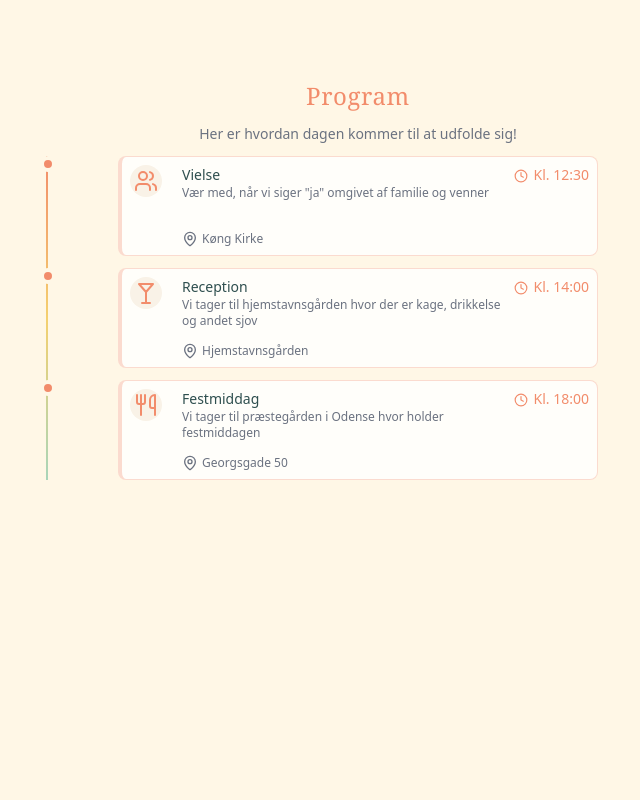
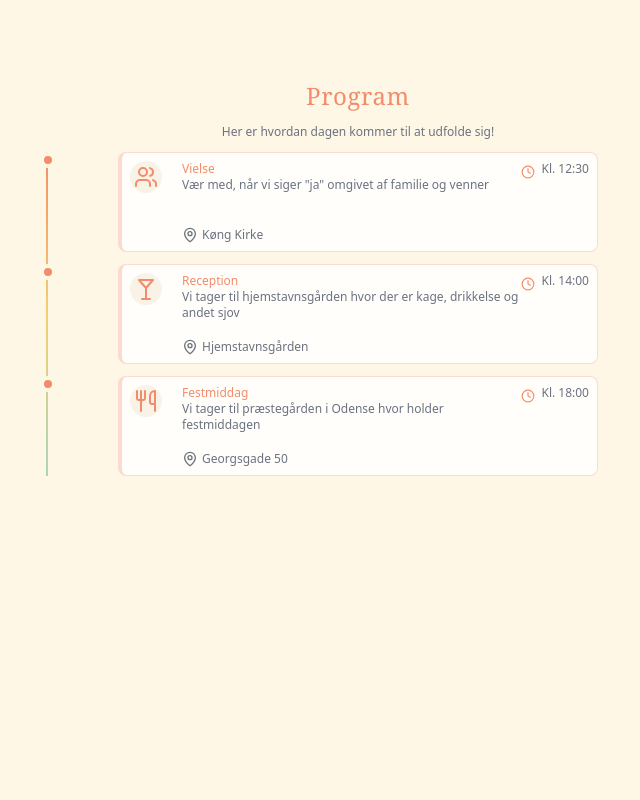
Before and after one commit to KatlaTL/wedding_application, a React (Vite) app: page / in a window 1280 px wide. Shown: the part 1600-2400 px from the top of the page, without its empty margins (282-922 px from the left). Built offline with nearby package versions, Linux system fonts and the light colour scheme.

Commit message:
added global styling to h3 and p tags

```diff
--- a/src/pages/location/Location.tsx
+++ b/src/pages/location/Location.tsx
@@ -15,10 +15,10 @@ const Location = () => {
 
             </div>
 
-            <div className="flex gap-2 w-full h-fit border-primary/30 border my-5 text-xs text-muted-foreground text-left p-5">
+            <div className="flex gap-2 w-full h-fit border-primary/30 border my-5 text-left p-5 rounded-lg">
                 <Car className="h-4 w-4 text-primary"/>
                 <div>
-                    <h3 className="text-primary pb-3">Transport</h3>
+                    <h3 className="pb-3">Transport</h3>
                     <p>Alle steder har rigelig parkering. Hvis du har brug for et lift eller kan tilbyde et til andre gæster, bedes du give os besked i din tilmelding! Vi hjælper gerne med at koordinere samkørsel.</p>
                 </div>
             </div>
--- a/src/pages/location/_components/LocationsTiles.tsx
+++ b/src/pages/location/_components/LocationsTiles.tsx
@@ -32,6 +32,7 @@ const LocationTiles = () => {
                     Se på kortet
                 </Button>
             </div>
+
         </div>
     )
 }
--- a/src/styles/index.css
+++ b/src/styles/index.css
@@ -12,6 +12,16 @@
     --color-background-muted: #ffffffcc;
 }
 
+@layer {
+    h3 {
+        @apply text-xs text-primary;
+    }
+
+    p {
+        @apply text-xs text-muted-foreground;
+    }
+}
+
 .border-primary {
     border: 1px solid var(--color-primary)
 }
```
